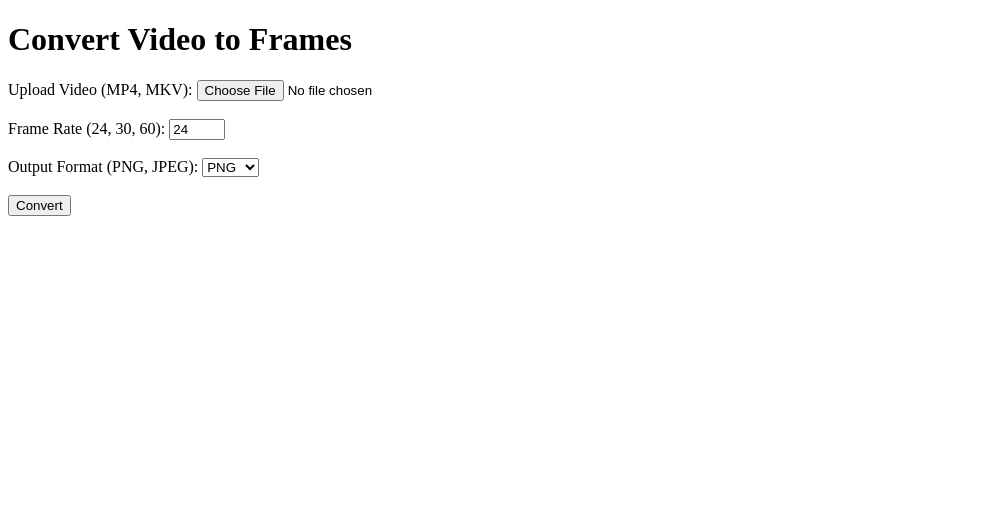
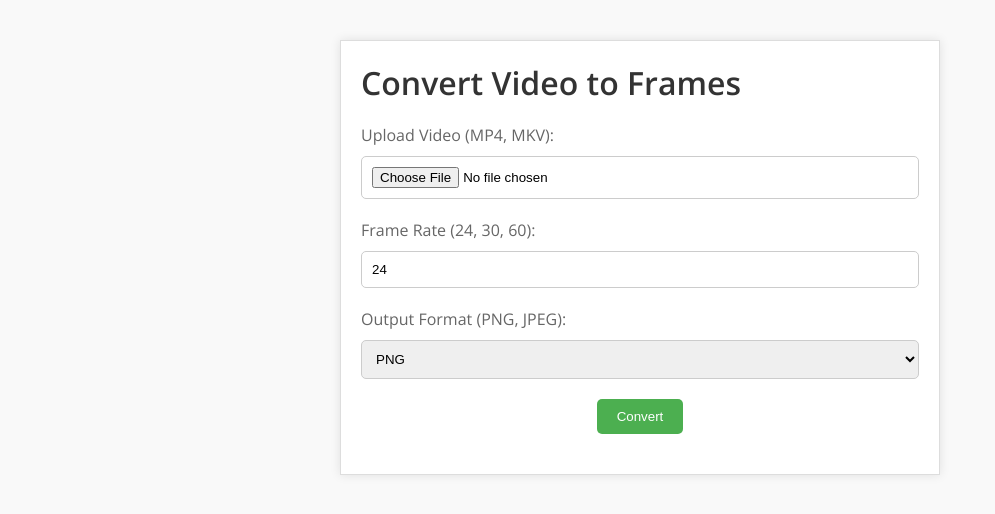
Before and after one commit to surajgojanur/FrameExtractr, a Flask app: page / in a window 1280 px wide. Shown: the top 514 px of the page, without its empty margins (0-995 px from the left). Run offline with Flask 3, Linux system fonts and the light colour scheme.

Commit message:
Update index.html

```diff
--- a/templates/index.html
+++ b/templates/index.html
@@ -4,23 +4,113 @@
     <meta charset="UTF-8">
     <meta name="viewport" content="width=device-width, initial-scale=1.0">
     <title>Video to Frames Converter</title>
+    <link rel="stylesheet" href="https://fonts.googleapis.com/css?family=Open+Sans:300,400,600,700&display=swap">
+    <style>
+        /* Global Styles */
+        * {
+            box-sizing: border-box;
+            margin: 0;
+            padding: 0;
+        }
+        body {
+            font-family: 'Open Sans', sans-serif;
+            background-color: #f9f9f9;
+        }
+        h1 {
+            font-weight: 600;
+            color: #333;
+            margin-bottom: 20px;
+        }
+        label {
+            display: block;
+            margin-bottom: 10px;
+            font-weight: 400;
+            color: #666;
+        }
+        input[type="file"] {
+            padding: 10px;
+            border: 1px solid #ccc;
+            border-radius: 5px;
+            width: 100%;
+        }
+        input[type="number"] {
+            padding: 10px;
+            border: 1px solid #ccc;
+            border-radius: 5px;
+            width: 100%;
+        }
+        select {
+            padding: 10px;
+            border: 1px solid #ccc;
+            border-radius: 5px;
+            width: 100%;
+        }
+        input[type="submit"] {
+            background-color: #4CAF50;
+            color: #fff;
+            padding: 10px 20px;
+            border: none;
+            border-radius: 5px;
+            cursor: pointer;
+        }
+        input[type="submit"]:hover {
+            background-color: #3e8e41;
+        }
+
+        /* Custom Styles */
+        .container {
+            max-width: 600px;
+            margin: 40px auto;
+            padding: 20px;
+            background-color: #fff;
+            border: 1px solid #ddd;
+            box-shadow: 0 0 10px rgba(0, 0, 0, 0.1);
+        }
+        .form-group {
+            margin-bottom: 20px;
+        }
+        .form-group label {
+            margin-bottom: 10px;
+        }
+        .form-group input[type="file"] {
+            padding: 10px;
+            border: 1px solid #ccc;
+            border-radius: 5px;
+            width: 100%;
+        }
+        .form-group select {
+            padding: 10px;
+            border: 1px solid #ccc;
+            border-radius: 5px;
+            width: 100%;
+        }
+        .btn-submit {
+            display: block;
+            margin: 20px auto;
+        }
+    </style>
 </head>
 <body>
+    <div class="container">
         <h1>Convert Video to Frames</h1>
         <form action="/convert" method="POST" enctype="multipart/form-data">
+            <div class="form-group">
                 <label for="video">Upload Video (MP4, MKV):</label>
-        <input type="file" name="video" accept=".mp4, .mkv" required><br><br>
-
+                <input type="file" name="video" accept=".mp4, .mkv" required>
+            </div>
+            <div class="form-group">
                 <label for="frame_rate">Frame Rate (24, 30, 60):</label>
-        <input type="number" name="frame_rate" min="1" max="60" value="24" required><br><br>
-
+                <input type="number" name="frame_rate" min="1" max="60" value="24" required>
+            </div>
+            <div class="form-group">
                 <label for="output_format">Output Format (PNG, JPEG):</label>
                 <select name="output_format" required>
                     <option value="png">PNG</option>
                     <option value="jpeg">JPEG</option>
-        </select><br><br>
-
-        <input type="submit" value="Convert">
+                </select>
+            </div>
+            <input type="submit" value="Convert" class="btn-submit">
         </form>
+    </div>
 </body>
 </html>
```
Lines whose indentation alone changed are shown as unchanged.
